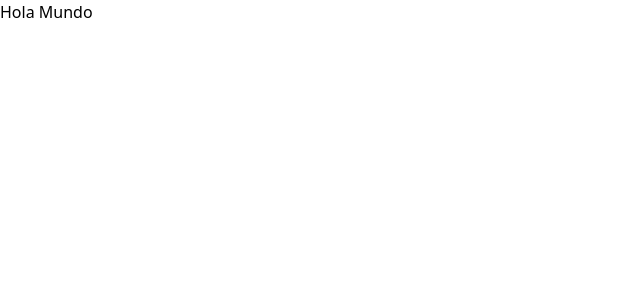
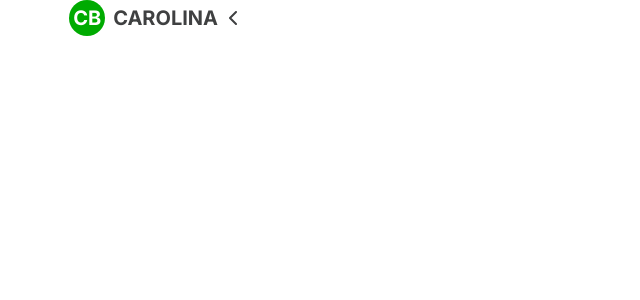
Before and after one commit to DesApp-2025c2-Grupo-9/MedicinaIntegral.AfiliadosGrupo9-frontend, a React (Vite) app: page / in a window 1280 px wide. Shown: the top 300 px of the page, without its empty margins (0-640 px from the left). Built offline with nearby package versions, Linux system fonts and the light colour scheme.

Commit message:
Se implementaron todas las variantes del componente AvatarAfiliado.

```diff
--- a/src/AppRouter.jsx
+++ b/src/AppRouter.jsx
@@ -1,9 +1,10 @@
 import { Route, Routes } from "react-router-dom";
+import AvatarAfiliado from './components/AvatarAfiliado/AvatarAfiliado';
 
 export function AppRouter() {
   return (
     <Routes>
-      <Route path='/' element={<h1>Hola Mundo</h1>} />
+      <Route path='/' element={<AvatarAfiliado />} />
     </Routes>
   );
 }
--- a/src/components/AvatarAfiliado/AfiliadoOption.jsx
+++ b/src/components/AvatarAfiliado/AfiliadoOption.jsx
@@ -9,7 +9,7 @@ function AfiliadoOption({ nombreAfiliado='Nombre Afiliado' }) {
       'text-menta-500': isActive
     })}>
       <div className='h-4 aspect-square flex items-center justify-center'>
-        <svg width="20" height="20" viewBox="0 0 20 20" fill="none" xmlns="http://www.w3.org/2000/svg">
+        <svg className='w-full aspect-square' width="20" height="20" viewBox="0 0 20 20" fill="none" xmlns="http://www.w3.org/2000/svg">
           <path d="M10 12C12.7571 12 14.9921 9.31371 14.9921 6C14.9921 2.68629 12.7571 0 10 0C7.24297 0 5.00793 2.68629 5.00793 6C5.00793 9.31371 7.24297 12 10 12Z" fill="currentColor"/>
           <path d="M19.7845 17.1C18.8859 15.3 17.1886 13.8 14.9921 12.9C14.393 12.7 13.6941 12.7 13.1949 13C12.1965 13.6 11.1981 13.9 10 13.9C8.8019 13.9 7.80348 13.6 6.80506 13C6.30585 12.8 5.60696 12.7 5.00791 13C2.81139 13.9 1.11408 15.4 0.2155 17.2C-0.483392 18.5 0.614868 20 2.1125 20H17.8875C19.3851 20 20.4834 18.5 19.7845 17.1Z" fill="currentColor"/>
         </svg>
--- a/src/components/AvatarAfiliado/AvatarAfiliado.jsx
+++ b/src/components/AvatarAfiliado/AvatarAfiliado.jsx
@@ -1,21 +1,28 @@
 import { useState } from 'react'
 import ListaFamiliares from './ListaFamiliares'
+import clsx from 'clsx';
 
 function AvatarAfiliado() {
   const [isOpen, setIsOpen] = useState(false);
 
   return (
-    <div className='relative'>
-      <div className='flex items-center gap-2'>
+    <div className='relative flex flex-col justify-center items-start lg:items-end gap-2 w-60'>
+
+      <div onClick={() => { setIsOpen(!isOpen) }} className='flex items-center gap-2 cursor-pointer select-none'>
         <div className='flex items-center justify-center w-9 aspect-square rounded-full bg-menta-500 text-blanco-principal text-xl font-bold uppercase text-center'>CB</div>
         <p className='uppercase text-center text-xl font-bold text-negro-principal'>Carolina</p>
-        <div onClick={() => { setIsOpen(!isOpen) }} className='cursor-pointer select-none'>
-          Placeholder
+        <div className={clsx('transition-all', { 'rotate-90': !isOpen, 'rotate-0': isOpen })}>
+          <svg width="14" height="8" viewBox="0 0 14 8" fill="none" xmlns="http://www.w3.org/2000/svg">
+            <path d="M1 1L7 7L13 1" stroke="#3F4041" strokeWidth="2" strokeLinecap="round" strokeLinejoin="round"/>
+          </svg>
         </div>
       </div>
-      {
-        isOpen && <ListaFamiliares className={'absolute'} />
-      }
+
+      <ListaFamiliares className={clsx('lg:absolute transition-all', {
+        'absolute -top-45 opacity-0': !isOpen,
+        'top-11 opacity-100': isOpen
+      })} />
+
     </div>
   )
 }
--- a/src/components/AvatarAfiliado/ListaFamiliares.jsx
+++ b/src/components/AvatarAfiliado/ListaFamiliares.jsx
@@ -3,7 +3,7 @@ import AfiliadoOption from './AfiliadoOption'
 
 function ListaFamiliares({ className }) {
   return (
-    <div className={`flex flex-col w-60 p-4 pb-5 items-start gap-2 rounded-lg border border-gris-border bg-blanco-principal shadow-[4px_4px_4px_0_rgba(0,0,0,0.25)] ${className}`}>
+    <div className={`flex flex-col items-start w-60 pl-2 lg:p-4 lg:pb-5 gap-2 rounded-lg lg:border border-gris-border bg-blanco-principal lg:shadow-[4px_4px_4px_0_rgba(0,0,0,0.25)] ${className}`}>
       <p className='text-negro-principal text-sm font-bold'>Ver como:</p>
       <Separador />
       <AfiliadoOption />
--- a/src/index.css
+++ b/src/index.css
@@ -1,3 +1,4 @@
+@import url('https://fonts.googleapis.com/css2?family=Inter:ital,opsz,wght@0,14..32,100..900;1,14..32,100..900&family=Public+Sans:ital,wght@0,100..900;1,100..900&display=swap');
 @import 'tailwindcss';
 
 @theme {
@@ -12,4 +13,10 @@
   --color-menta-500: #00AB01;
 
   --color-rojo-alerta: #DC143C;
+
 }
+
+body {
+  /* Fonts */
+  font-family: 'Inter', sans-serif;
+}
```
